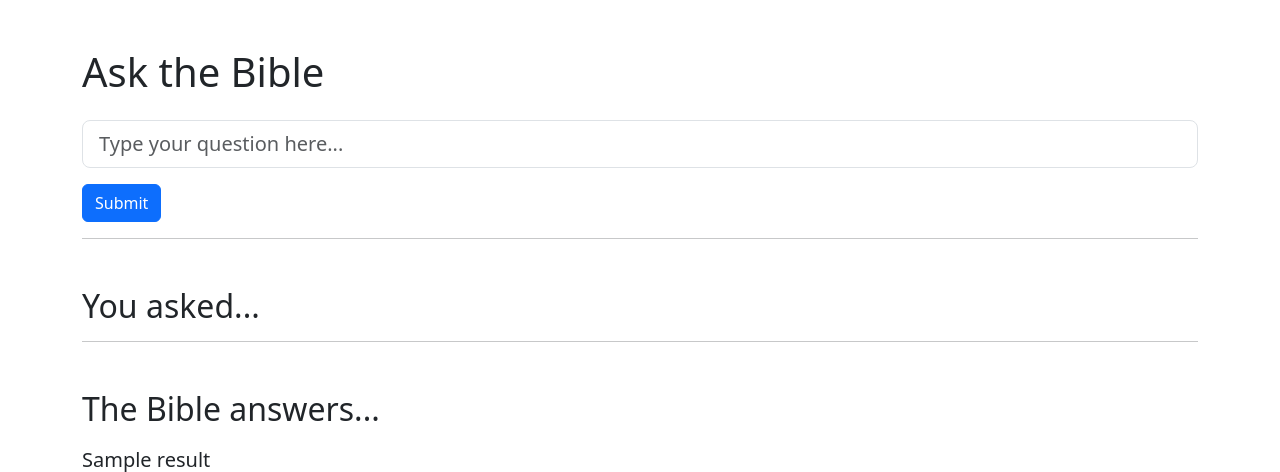
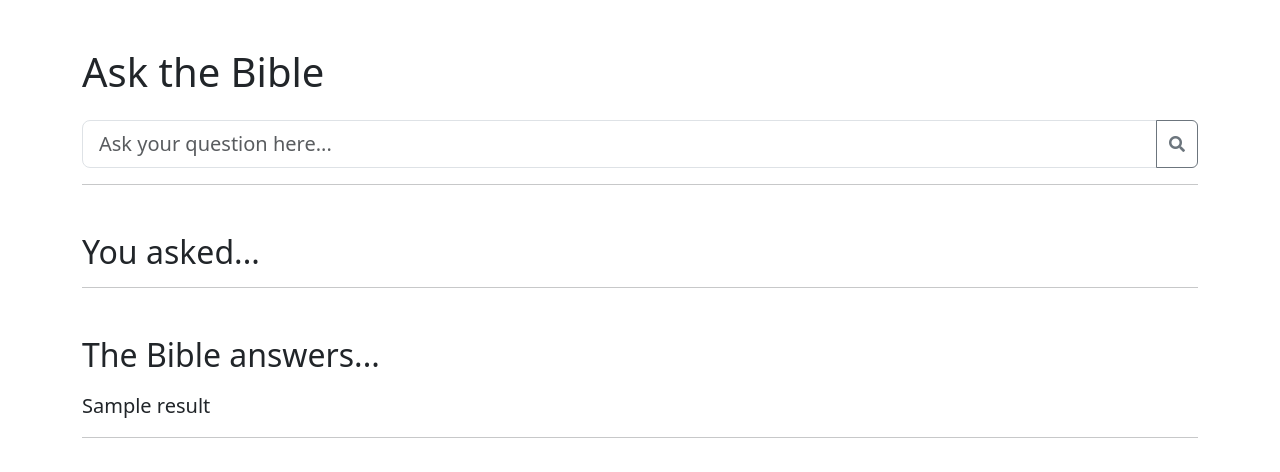
Before and after one commit to Simibrum/talking_text, a Flask app: template web_interface/templates/index.html in a window 1280 px wide. Shown: the top 472 px of the page. Run offline with Flask 3, Linux system fonts and the light colour scheme; the template is opened without the code that fills it: most values are stand-ins (such as "Sample title", 1, 10 or a date in 2020).

Commit message:
Style tweaks to the front end.

```diff
--- a/web_interface/templates/index.html
+++ b/web_interface/templates/index.html
@@ -4,17 +4,25 @@
     <link href="https://cdn.jsdelivr.net/npm/bootstrap@5.3.1/dist/css/bootstrap.min.css" rel="stylesheet" integrity="sha384-4bw+/aepP/YC94hEpVNVgiZdgIC5+VKNBQNGCHeKRQN+PtmoHDEXuppvnDJzQIu9" crossorigin="anonymous">
     <script src="https://cdn.jsdelivr.net/npm/bootstrap@5.3.1/dist/js/bootstrap.bundle.min.js" integrity="sha384-HwwvtgBNo3bZJJLYd8oVXjrBZt8cqVSpeBNS5n7C8IVInixGAoxmnlMuBnhbgrkm" crossorigin="anonymous"></script>
     <title>Ask the Bible</title>
+    <link rel="stylesheet" href="https://cdnjs.cloudflare.com/ajax/libs/font-awesome/5.15.1/css/all.min.css">
 </head>
 <div class="container mt-5">
     <h1 class="mb-4">Ask the Bible</h1>
 
     <form method="post">
-        <div class="mb-3">
-            <input type="text" class="form-control form-control-lg" id="query" name="query" placeholder="Type your question here...">
-        </div>
-        <div class="mb-3">
-            <button type="submit" class="btn btn-primary">Submit</button>
-        </div>
+        <div class="input-group mb-3">
+            <input
+                    type="text"
+                    id="query"
+                    name="query"
+                    class="form-control form-control-lg"
+                    placeholder="Ask your question here..."
+                    aria-label="Ask your question here..."
+                    aria-describedby="button-addon2">
+            <button class="btn btn-outline-secondary" type="button" id="button-addon2">
+                <i class="fas fa-search"></i>
+            </button>
+            </div>
     </form>
 
     <hr>
```
